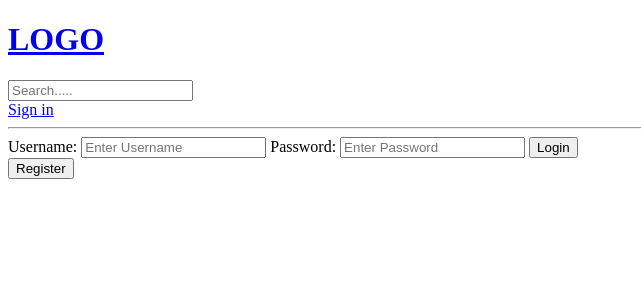
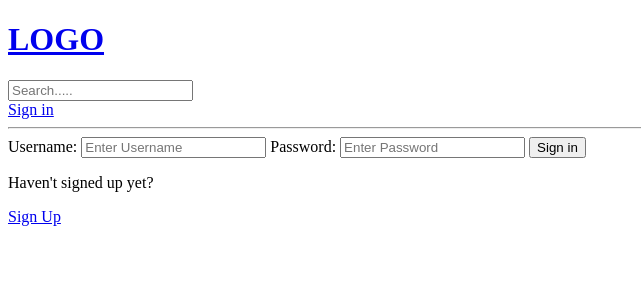
Before and after one commit to oluwatobi22/studyfav, a Django app: page /signin/ in a window 1280 px wide. Shown: the top 300 px of the page, without its empty margins (0-641 px from the left). Run offline with Django 5.2, Linux system fonts and the light colour scheme.

Commit message:
updated the base/url, base/views and the signin_signup form

```diff
--- a/base/templates/base/signin_signup.html
+++ b/base/templates/base/signin_signup.html
@@ -1,4 +1,7 @@
 {% extends 'main.html' %} {% block content %}
+
+<!-- break -->
+{% if page == "signin" %}
 <div>
   <form action="" method="POST">
     {% csrf_token %}
@@ -9,16 +12,28 @@
     <label for="">Password:</label>
     <input type="password" name="password" placeholder="Enter Password" />
 
-    <input type="submit" value="Login" />
+    <input type="submit" value="Sign in" />
   </form>
+
+  <p>Haven't signed up yet?</p>
+  <a href="{% url 'signup' %}">Sign Up</a>
 </div>
+
+{% else %}
 
 <div>
   <form action="" method="POST">
     {% csrf_token %}
+    {{ form.as_p }}
 
-    <input type="submit" value="Register" />
+    <input type="submit" value="Sign Up" />
   </form>
+
+  <p>Already signed up yet?</p>
+  <a href="{% url 'signin' %}">Sign In</a>
 </div>
 
+{% endif %}
+
+<!-- break -->
 {% endblock content %}
--- a/base/urls.py
+++ b/base/urls.py
@@ -4,6 +4,7 @@ from django.urls import path
 urlpatterns = [
   path('signin/', views.signinPage, name='signin'),
   path('logout/', views.logoutUser, name='logout'),
+  path('signup/', views.signupPage, name='signup'),
   path('', views.home, name='home'),
   path('room/<str:pk>/', views.room, name='room'),
   path('create-room/', views.createRoom, name='create-room'),
--- a/base/views.py
+++ b/base/views.py
@@ -1,3 +1,5 @@
+from email import message
+from multiprocessing import context
 from django.shortcuts import redirect, render
 from django.http import HttpResponse
 from django.contrib import messages
@@ -5,6 +7,7 @@ from django.db.models import Q
 from django.contrib.auth.decorators import login_required
 from .models import Room, Topic
 from django.contrib.auth import authenticate, login, logout
+from django.contrib.auth.forms import UserCreationForm
 from django.contrib.auth.models import User
 from .forms import RoomForm
 
@@ -17,6 +20,8 @@ from .forms import RoomForm
 # ]
 
 def signinPage(request):
+
+  page = 'signin'
 
   if request.user.is_authenticated:
     return redirect('home')
@@ -37,12 +42,32 @@ def signinPage(request):
     else:
       messages.error(request, 'Username OR Password does not exist')
 
-  context = {}
+  context = {'page': page}
   return render(request, 'base/signin_signup.html', context)
 
 def logoutUser(request):
   logout(request)
   return redirect('home')
+
+def signupPage(request):
+    form = UserCreationForm()
+    context = {'form': form}
+
+    if request.method == 'POST':
+        form = UserCreationForm(request.POST)
+        if form.is_valid():
+          user = form.save(commit=False)
+          user.username = form.cleaned_data.get('username')
+          password = form.cleaned_data.get('password')
+          # user.set_password(password)
+          user.save()
+          login(request, user)
+          return redirect('home')
+        else:
+          messages.error(request, 'Invalid username or password')
+
+    return render(request, 'base/signin_signup.html', context)
+
 
 def home(request):
   q =  request.GET.get('q') if request.GET.get('q') != None else ''
@@ -85,8 +110,8 @@ def updateRoom(request, pk):
   room = Room.objects.get(id=pk)
   form =RoomForm(instance=room)
 
-  if request.user != room.host:
-    return HttpResponse('You are not allowed here')
+  # if request.user != room.host:
+  #   return HttpResponse('You are not allowed here')
 
   if request.method == 'POST':
     form = RoomForm(request.POST, instance=room)
```
Also changed, not shown: db.sqlite3.
